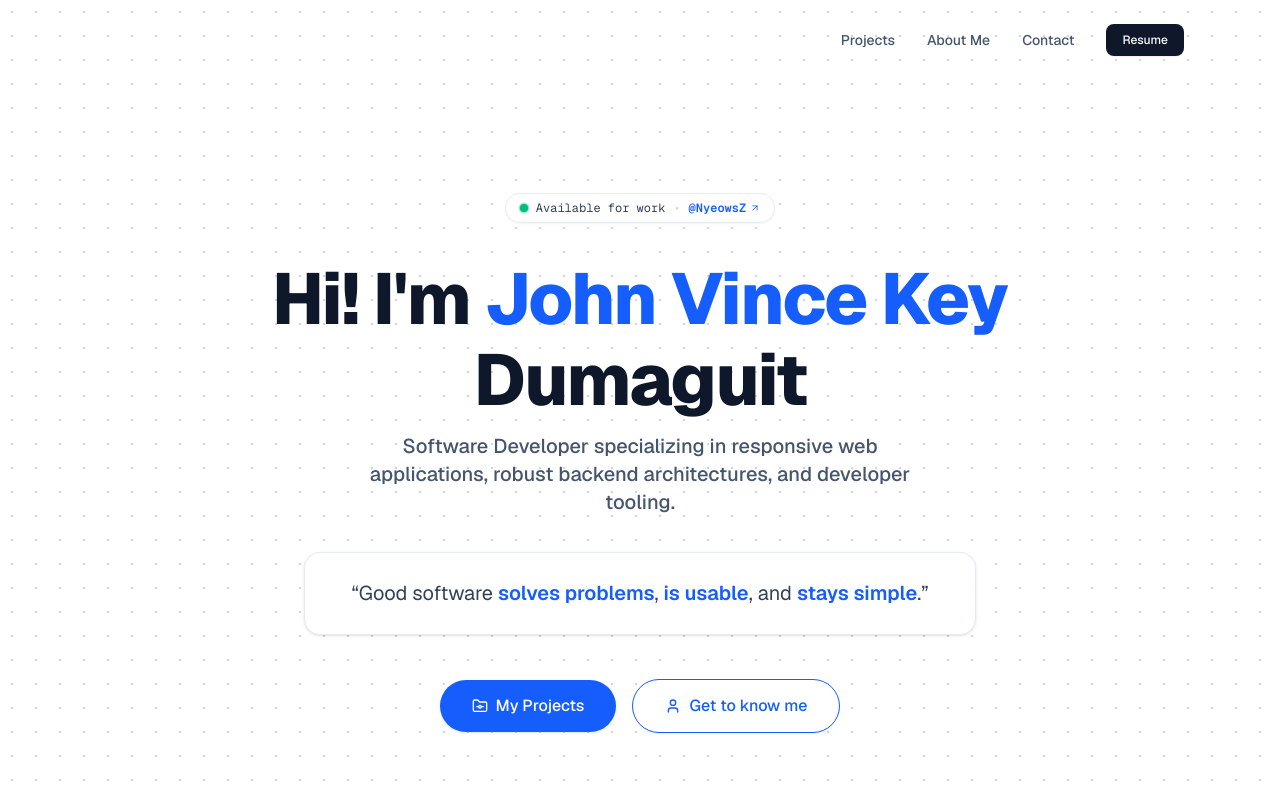
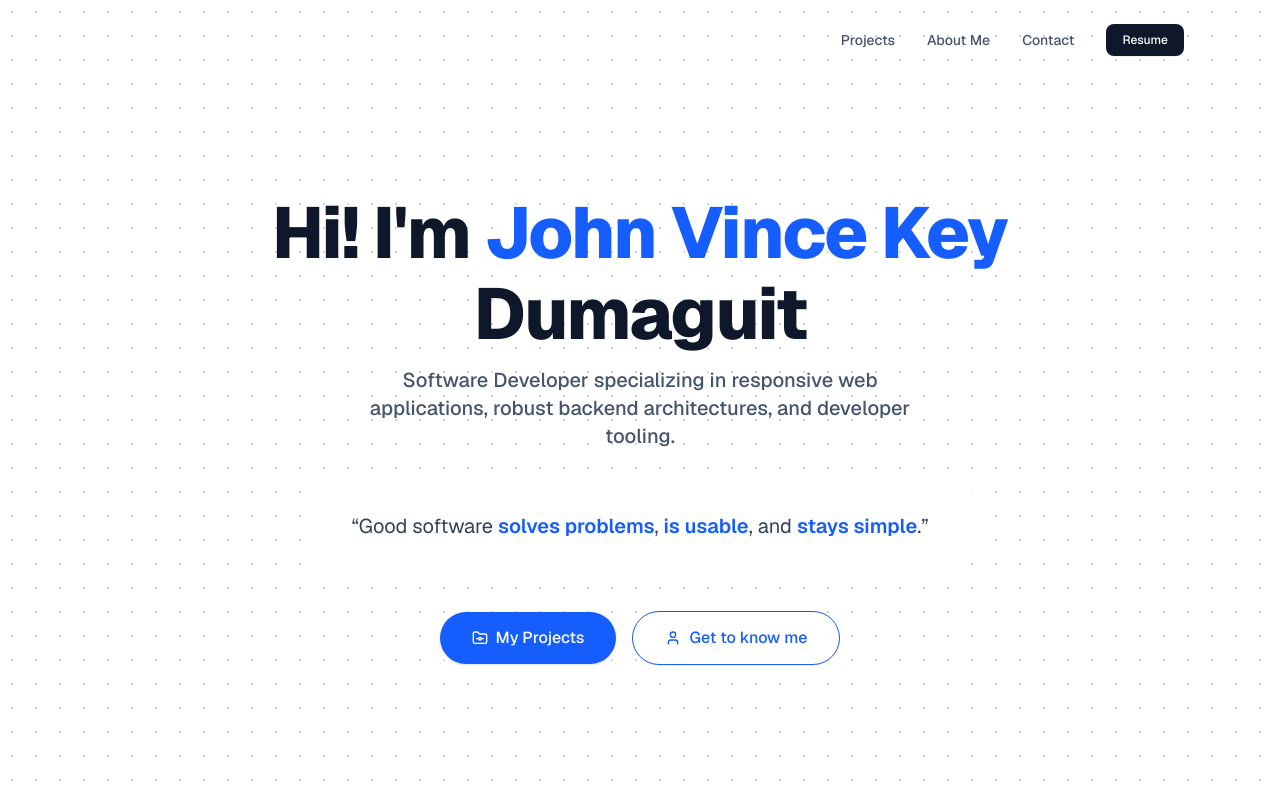
Before and after one commit to NyeowsZ/NyeowsZ, a Next.js app: page / in a window 1280 px wide. Shown: the top 800 px of the page. Built offline with nearby package versions, Linux system fonts and the light colour scheme.

Commit message:
modify: hero message minimalist, project addition

```diff
--- a/components/FeaturedProjectSection.tsx
+++ b/components/FeaturedProjectSection.tsx
@@ -10,7 +10,6 @@ export default function FeaturedProjectSection() {
   return (
     <section id="projects" className="py-20 sm:py-28 scroll-mt-20">
       <div className="max-w-5xl mx-auto px-6 sm:px-8">
-
         {/* Section Header */}
         <div className="mb-10 text-left">
           <span className="font-mono text-xs font-semibold uppercase tracking-wider text-blue-600 block mb-1">
@@ -23,12 +22,14 @@ export default function FeaturedProjectSection() {
 
         {/* Minimalist Card for ParcelHub */}
         <div className="rounded-3xl border border-slate-200/90 bg-white shadow-sm hover:shadow-md hover:border-blue-200 transition-all p-7 sm:p-10 space-y-7">
-
           {/* Top Header of Card */}
           <div className="flex flex-col sm:flex-row sm:items-start justify-between gap-4 border-b border-slate-100 pb-6">
             <div className="space-y-1">
               <h3 className="text-2xl sm:text-3xl font-bold text-slate-900 tracking-tight">
                 {project.title}
+                <span className="text-blue-600 text-sm px-1 font-normal">
+                  (Under Development)
+                </span>
               </h3>
               <p className="text-sm sm:text-base font-medium text-blue-600">
                 {project.tagline}
@@ -92,9 +93,7 @@ export default function FeaturedProjectSection() {
               </span>
             ))}
           </div>
-
         </div>
-
       </div>
     </section>
   );
--- a/components/HeroSection.tsx
+++ b/components/HeroSection.tsx
@@ -11,26 +11,6 @@ export default function HeroSection() {
       <div className="absolute top-1/2 left-1/2 -translate-x-1/2 -translate-y-1/2 w-[550px] h-[350px] bg-blue-100/35 rounded-full blur-3xl pointer-events-none -z-10" />
 
       <div className="max-w-3xl mx-auto flex flex-col items-center space-y-7 sm:space-y-9">
-
-        {/* Subtle greeting indicator badge */}
-        <div className="inline-flex items-center gap-2 px-3.5 py-1.5 rounded-full bg-white/90 border border-slate-200/80 text-slate-700 text-xs font-mono shadow-xs backdrop-blur-xs transition-all hover:border-blue-300">
-          <span className="relative flex h-2 w-2">
-            <span className="animate-ping absolute inline-flex h-full w-full rounded-full bg-emerald-400 opacity-75" />
-            <span className="relative inline-flex rounded-full h-2 w-2 bg-emerald-500" />
-          </span>
-          <span>Available for work</span>
-          <span className="text-slate-300">•</span>
-          <a
-            href={PROFILE.githubUrl}
-            target="_blank"
-            rel="noopener noreferrer"
-            className="text-blue-600 hover:text-blue-700 font-semibold inline-flex items-center gap-1 transition-colors"
-          >
-            <span>@{PROFILE.handle}</span>
-            <ArrowUpRight className="w-2.5 h-2.5" />
-          </a>
-        </div>
-
         {/* Hero Title: "Hi! I'm John Vince Key Dumaguit" */}
         <div className="space-y-3">
           <h1 className="text-4xl sm:text-6xl md:text-7xl font-extrabold text-slate-900 tracking-tight leading-[1.12]">
@@ -42,17 +22,20 @@ export default function HeroSection() {
           </h1>
 
           <p className="text-lg sm:text-xl font-medium text-slate-600 max-w-xl mx-auto">
-            {PROFILE.title} specializing in responsive web applications, robust backend architectures, and developer tooling.
+            {PROFILE.title} specializing in responsive web applications, robust
+            backend architectures, and developer tooling.
           </p>
         </div>
 
         {/* Hybrid Slogan Card: Quote from mywant.png as the description */}
-        <div className="w-full max-w-2xl p-5 sm:p-6 rounded-2xl bg-white/90 border border-slate-200/90 shadow-sm backdrop-blur-sm transition-all duration-300 hover:shadow-md hover:border-blue-200 text-center">
+        <div className="w-full max-w-2xl p-5 sm:p-6 rounded-2xl bg-white/90 backdrop-blur-sm transition-all duration-300 text-center">
           <p className="text-base sm:text-lg md:text-xl font-normal text-slate-700 leading-relaxed">
             &ldquo;Good software{" "}
-            <span className="font-semibold text-blue-600">solves problems</span>,{" "}
-            <span className="font-semibold text-blue-600">is usable</span>, and{" "}
-            <span className="font-semibold text-blue-600">stays simple</span>.&rdquo;
+            <span className="font-semibold text-blue-600">solves problems</span>
+            , <span className="font-semibold text-blue-600">is usable</span>,
+            and{" "}
+            <span className="font-semibold text-blue-600">stays simple</span>
+            .&rdquo;
           </p>
         </div>
 
@@ -74,7 +57,6 @@ export default function HeroSection() {
             <span>Get to know me</span>
           </a>
         </div>
-
       </div>
     </section>
   );
```
